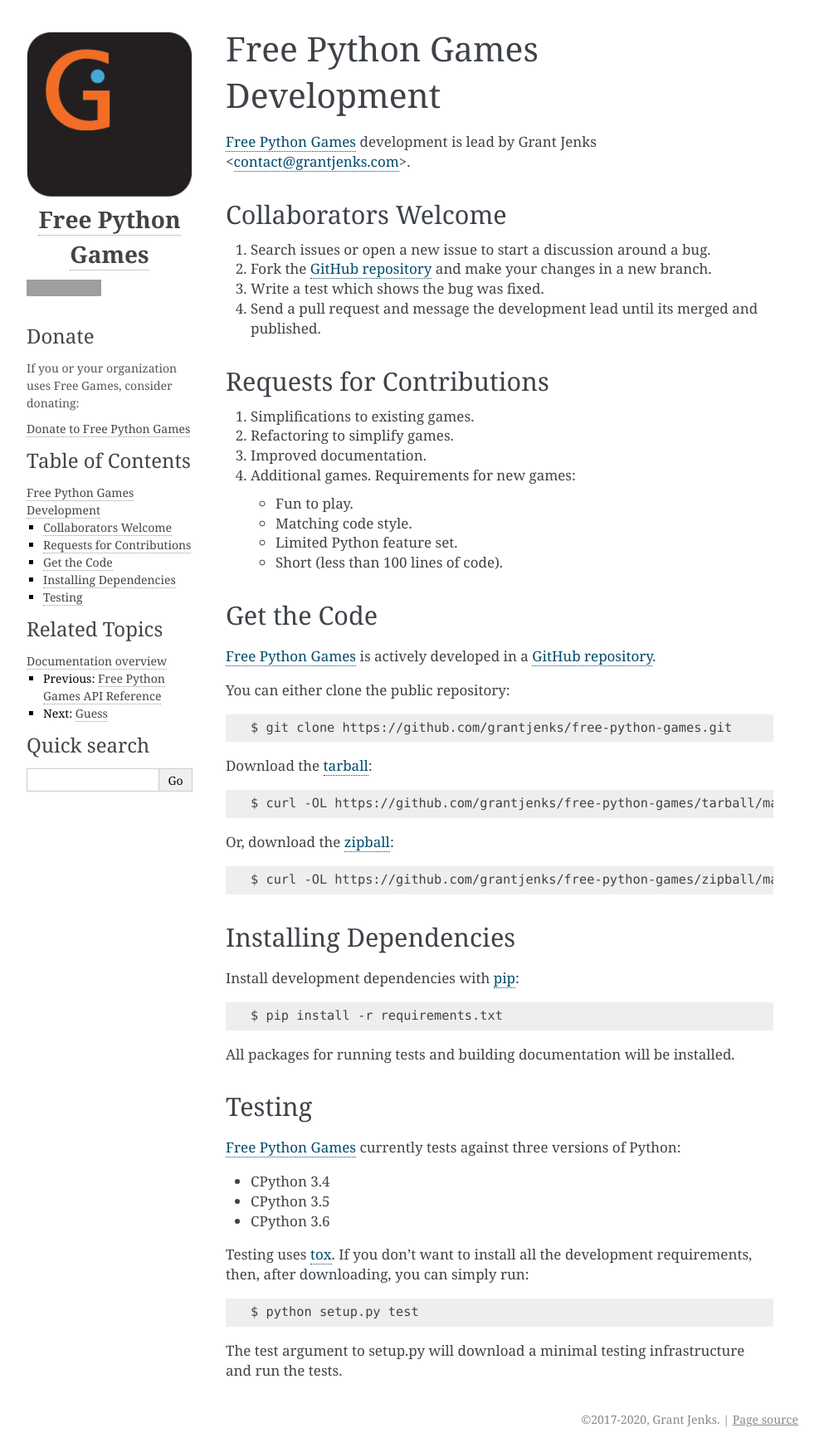
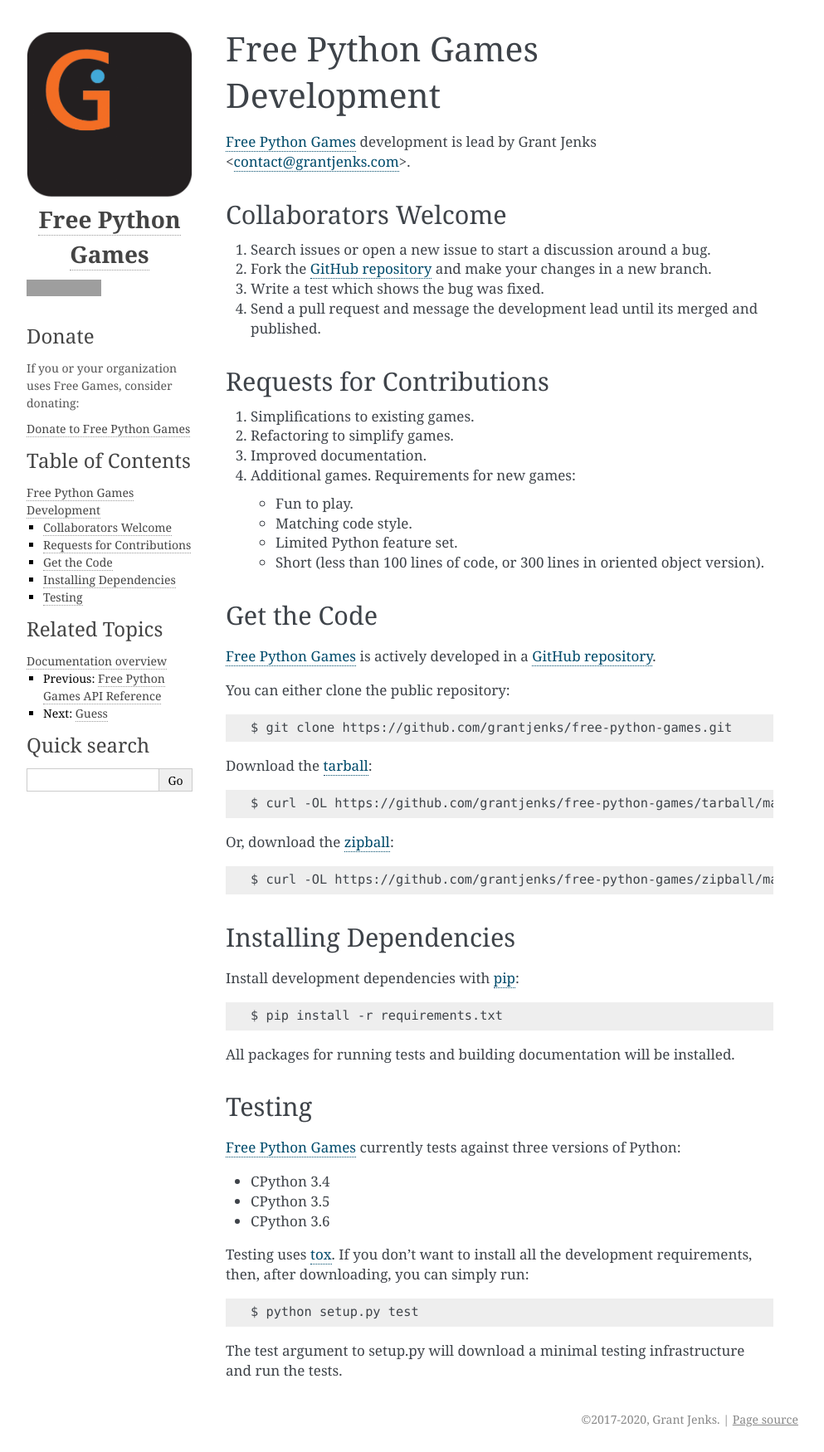
Before and after one commit to grantjenks/free-python-games, a Sphinx documentation site: the page built from docs/development.rst, in a window 1280 px wide. Shown: the whole page at 83% size, without its empty margins (148-1141 px from the left). Built offline with Sphinx 7.4.7, drawn with Linux system fonts in a browser that asks for light colours; pages that are not in the unit, such as notebooks, are missing from menus; grey boxes are pictures that could not be loaded.

Commit message:
Update documentation

```diff
--- a/README.rst
+++ b/README.rst
@@ -147,12 +147,13 @@
 
 `Snake`_ -- classic arcade game. Use the arrow keys to navigate and eat the
 green food. Each time the food is consumed, the snake grows one segment
-longer. Avoid eating yourself or going out of bounds!
+longer. Avoid eating yourself or going out of bounds! (`OO version`_)
 
 .. image:: http://www.grantjenks.com/docs/freegames/_static/snake.gif
    :alt: Snake Free Python Game
 
 .. _`Snake`: http://www.grantjenks.com/docs/freegames/snake.html
+.. _`OO version`: snake_oop.html
 
 Pacman
 ......
--- a/docs/development.rst
+++ b/docs/development.rst
@@ -26,7 +26,7 @@
    * Fun to play.
    * Matching code style.
    * Limited Python feature set.
-   * Short (less than 100 lines of code).
+   * Short (less than 100 lines of code, or 300 lines in oriented object version).
 
 Get the Code
 ------------
--- a/docs/index.rst
+++ b/docs/index.rst
@@ -9,6 +9,7 @@
    development
    guess
    snake
+   snake_oop
    crypto
    paint
    maze
```
